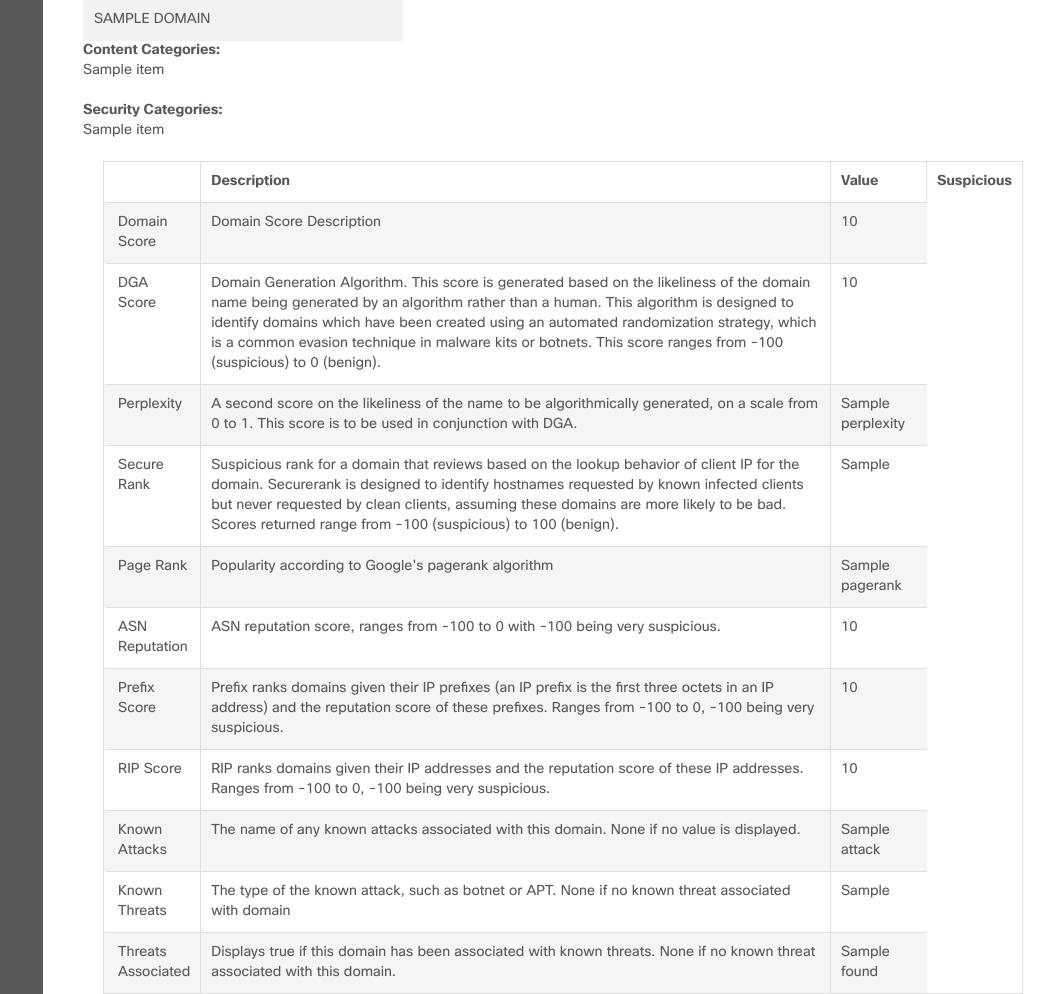
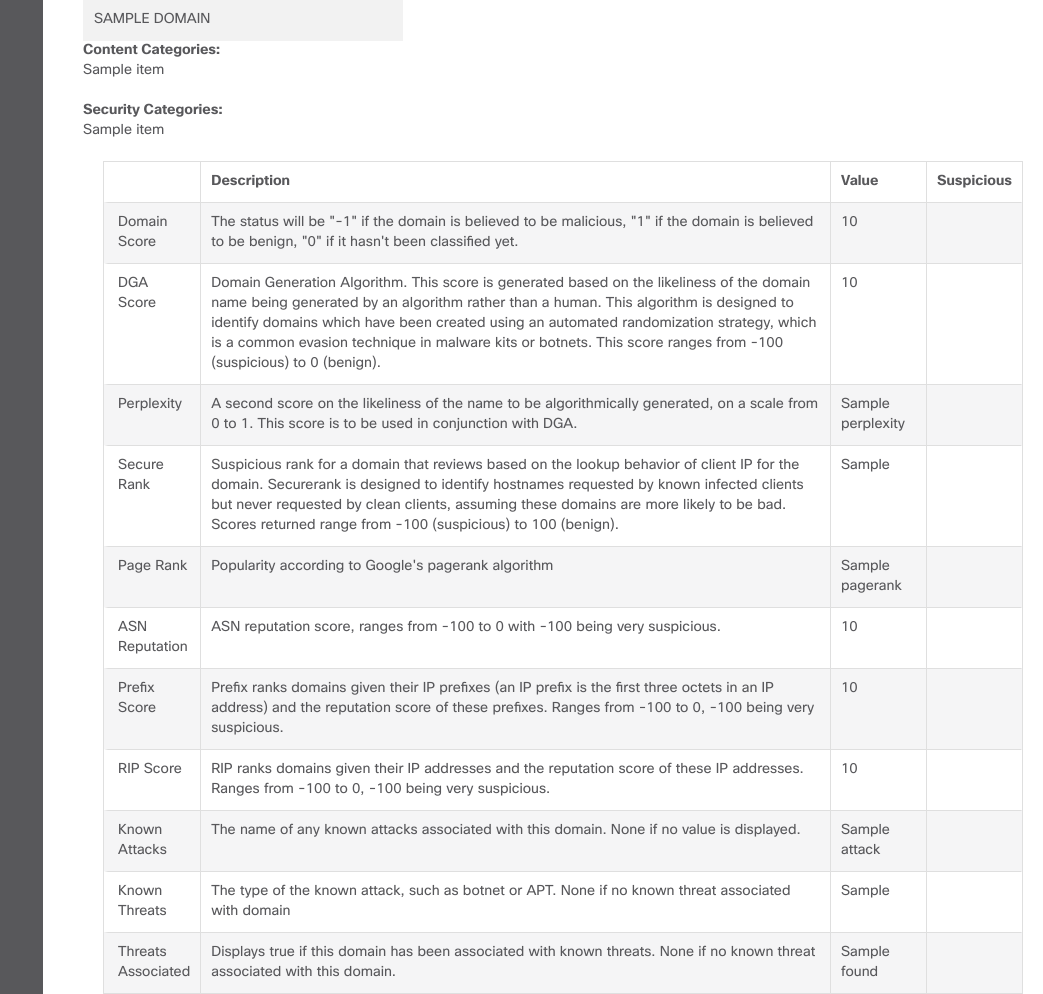
Before and after one commit to CiscoSE/irflow, a Flask app: template templates/domain_research.html in a window 1280 px wide. Shown: the part 279-1273 px from the top of the page, without its empty margins (237-1280 px from the left). Run offline with Flask 2, Linux system fonts and the light colour scheme; the template is opened without the code that fills it: most values are stand-ins (such as "Sample title", 1, 10 or a date in 2020); parts of the project's set-up code (start-up, migrations or seed data) failed here and were passed over; some libraries are stand-ins or nearby versions.

Commit message:
Added tests for domain suspiciousness

```diff
--- a/templates/domain_research.html
+++ b/templates/domain_research.html
@@ -60,8 +60,13 @@
           <tbody>
         <tr>
           <td>Domain Score</td>
-          <td>Domain Score Description</td>
+          <td>The status will be "-1" if the domain is believed to be malicious, "1" if the domain is believed to be benign, "0" if it hasn't been classified yet.</td>
           <td>{{item['domain_score']}}</td>
+          {% if item['domain_score'] < -(1/2) %}
+          <td align="center"> X </td>
+          {% else %}
+          <td></td>
+          {% endif %}
         </tr>
         <tr>
           <td>DGA Score</td>
@@ -69,11 +74,21 @@
 
           This score ranges from -100 (suspicious) to 0 (benign).</td>
           <td>{{item['dga_score']}}</td>
+          {% if item['dga_score'] < -50 %}
+          <td align="center"> X </td>
+          {% else %}
+          <td></td>
+          {% endif %}
         </tr>
         <tr>
           <td>Perplexity</td>
           <td>A second score on the likeliness of the name to be algorithmically generated, on a scale from 0 to 1. This score is to be used in conjunction with DGA.</td>
           <td>{{item['perplexity']}}</td>
+          {% if item['perplexity'] < -(1/2) %}
+          <td align="center"> X </td>
+          {% else %}
+          <td></td>
+          {% endif %}
         </tr>
         <tr>
           <td>Secure Rank</td>
@@ -81,16 +96,27 @@
 
           Scores returned range from -100 (suspicious) to 100 (benign).</td>
           <td>{{item['securerank2']}}</td>
+          {% if item['securerank2'] < -50 %}
+          <td align="center"> X </td>
+          {% else %}
+          <td></td>
+          {% endif %}
         </tr>
         <tr>
           <td>Page Rank</td>
           <td>Popularity according to Google's pagerank algorithm</td>
           <td>{{item['pagerank']}}</td>
+          <td></td>
         </tr>
         <tr>
           <td>ASN Reputation</td>
           <td>ASN reputation score, ranges from -100 to 0 with -100 being very suspicious.</td>
           <td>{{item['asn_score']}}</td>
+          {% if item['asn_score'] < -50 %}
+          <td align="center"> X </td>
+          {% else %}
+          <td></td>
+          {% endif %}
         </tr>
         <tr>
           <td>Prefix Score</td>
@@ -98,6 +124,11 @@
 
           Ranges from -100 to 0, -100 being very suspicious.</td>
           <td>{{item['prefix_score']}}</td>
+          {% if item['prefix_score'] < -50 %}
+          <td align="center"> X </td>
+          {% else %}
+          <td></td>
+          {% endif %}
         </tr>
         <tr>
           <td>RIP Score</td>
@@ -105,21 +136,41 @@
 
           Ranges from -100 to 0, -100 being very suspicious.</td>
           <td>{{item['rip_score']}}</td>
+          {% if item['rip_score'] < -50 %}
+          <td align="center"> X </td>
+          {% else %}
+          <td></td>
+          {% endif %}
         </tr>
         <tr>
           <td>Known Attacks</td>
           <td>The name of any known attacks associated with this domain. None if no value is displayed.</td>
           <td>{{item['attack']}}</td>
+          {% if item['attack'] == True %}
+          <td align="center"> X </td>
+          {% else %}
+          <td></td>
+          {% endif %}
         </tr>
         <tr>
           <td>Known Threats</td>
           <td>The type of the known attack, such as botnet or APT. None if no known threat associated with domain</td>
           <td>{{item['threat_type']}}</td>
+          {% if item['threat_type'] == True %}
+          <td align="center"> X </td>
+          {% else %}
+          <td></td>
+          {% endif %}
         </tr>
         <tr>
           <td>Threats Associated</td>
           <td>Displays true if this domain has been associated with known threats. None if no known threat associated with this domain.
           <td>{{item['found']}}</td>
+          {% if item['found'] == True %}
+          <td align="center"> X </td>
+          {% else %}
+          <td></td>
+          {% endif %}
         </tr>
       </tbody>
       </table>
```
